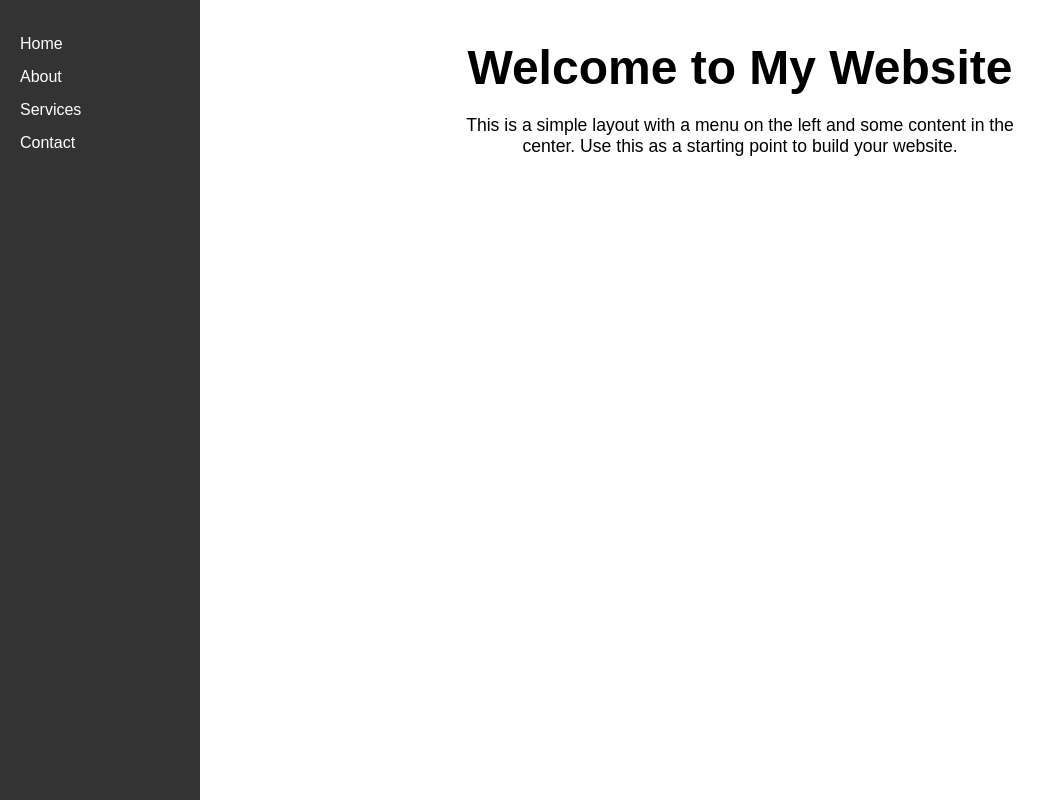
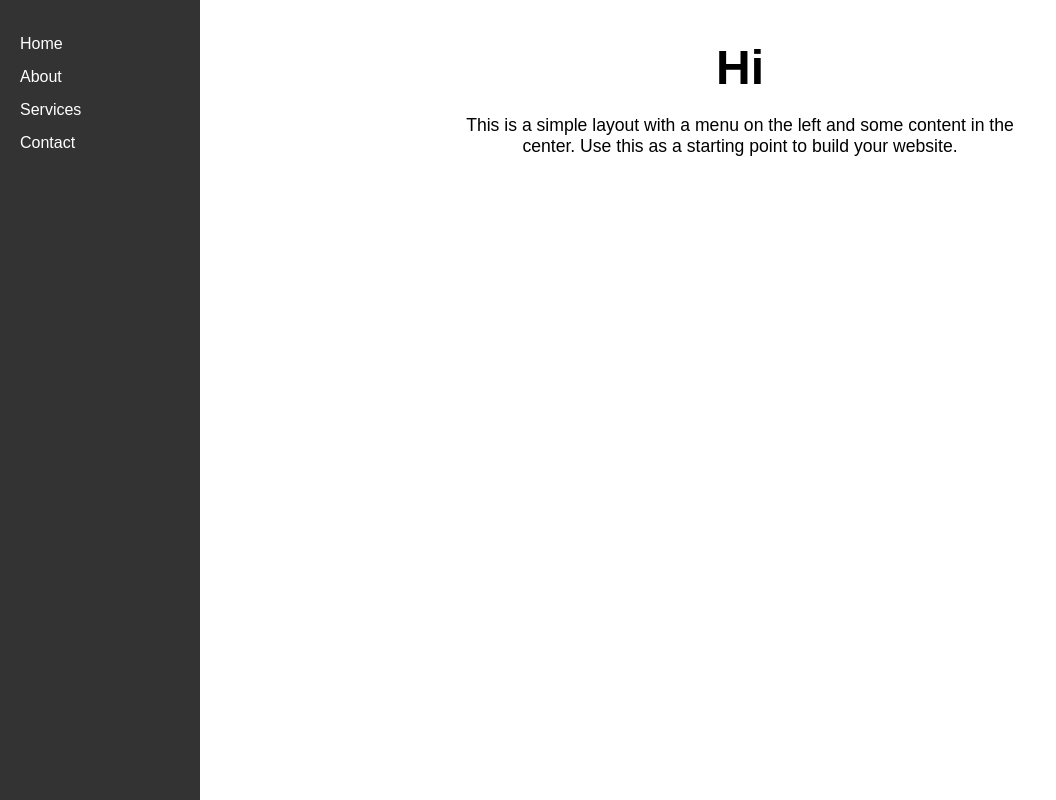
Before and after one commit to ClaudiaGambi/ClaudiaGambi.github.io, a plain HTML site: page home.html in a window 1280 px wide. Shown: the whole page, without its empty margins (0-1056 px from the left). Drawn offline with Linux system fonts and the light colour scheme.

Commit message:
check domainname

```diff
--- a/home.html
+++ b/home.html
@@ -2,7 +2,7 @@
 <html lang="en">
 <head>
   <meta charset="UTF-8">
-  <title>Basic Webpage</title>
+  <title>Claudia Gambirasio</title>
   <style>
     * {
       margin: 0;
@@ -75,7 +75,7 @@
   </nav>
 
   <div class="main-content">
-    <h1>Welcome to My Website</h1>
+    <h1>Hi</h1>
     <p>This is a simple layout with a menu on the left and some content in the center. Use this as a starting point to build your website.</p>
   </div>
 
```
